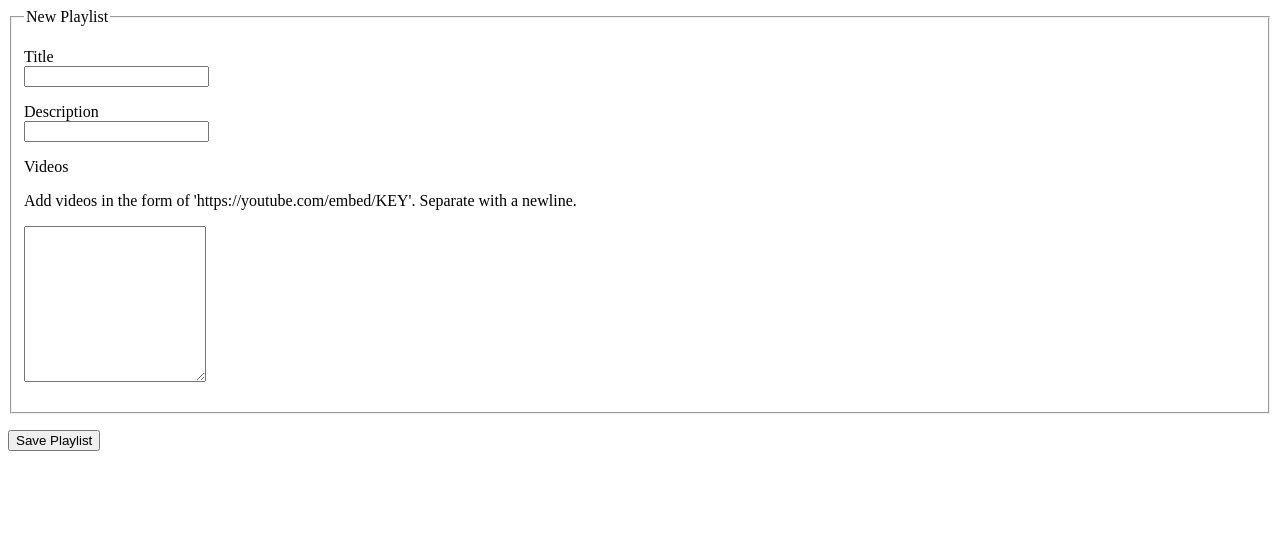
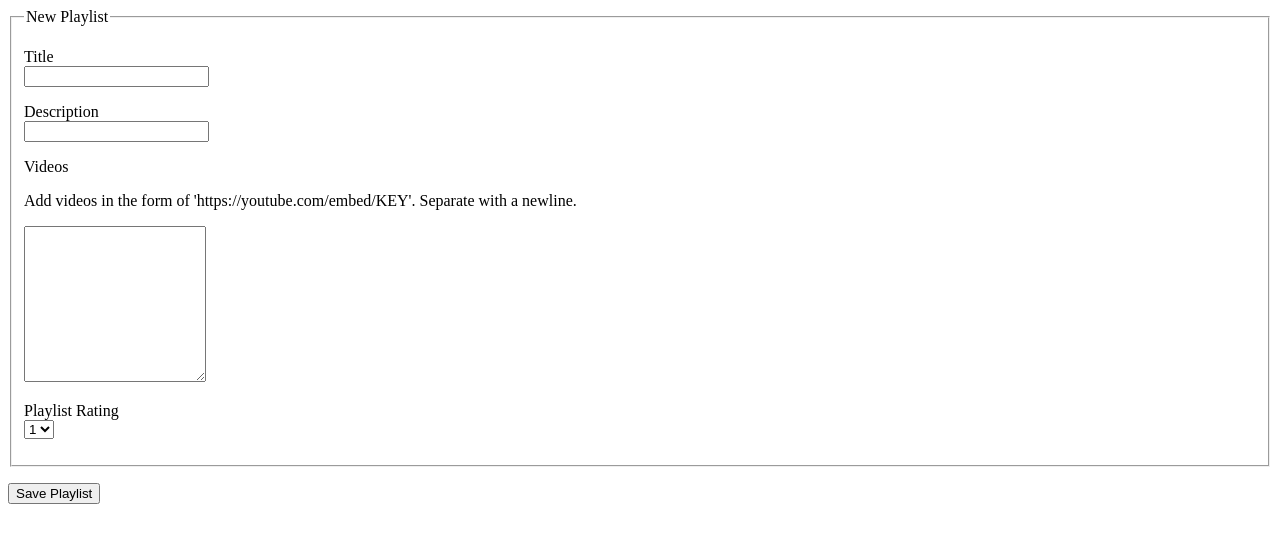
Before and after one commit to APNovichkov/playlister, a Flask app: page /playlists/new in a window 1280 px wide. Shown: the top 543 px of the page. Run offline with Flask 2, Linux system fonts and the light colour scheme.

Commit message:
[improvement] Rating Stretch Challenge

```diff
--- a/app.py
+++ b/app.py
@@ -27,7 +27,8 @@ def playlists_submit():
     playlist = {
         'title': request.form.get('title'),
         'description': request.form.get('description'),
-        'videos': request.form.get('videos').split()
+        'videos': request.form.get('videos').split(),
+        'rating': request.form.get('rating')
     }
 
     print(playlist)
--- a/templates/playlists_new.html
+++ b/templates/playlists_new.html
@@ -19,6 +19,16 @@
         <p>Add videos in the form of 'https://youtube.com/embed/KEY'. Separate with a newline.</p>
         <textarea id='playlist-videos' name='videos' rows='10'></textarea>
     </p>
+    <p>
+        <label for='rating'>Playlist Rating</label><br>
+        <select name="rating">
+            <option value=1>1</option>
+            <option value=2>2</option>
+            <option value=3>3</option>
+            <option value=4>4</option>
+            <option value=5>5</option>
+        </select>
+    </p>
     </fieldset>
 
     <!-- BUTTON -->
```
